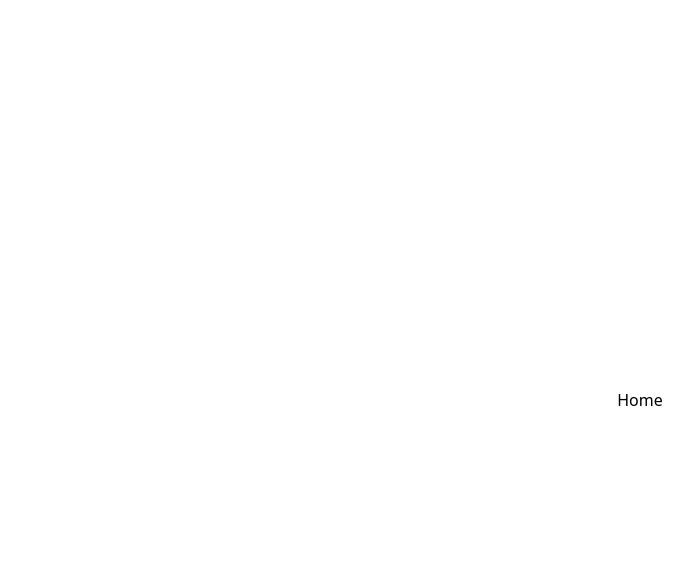
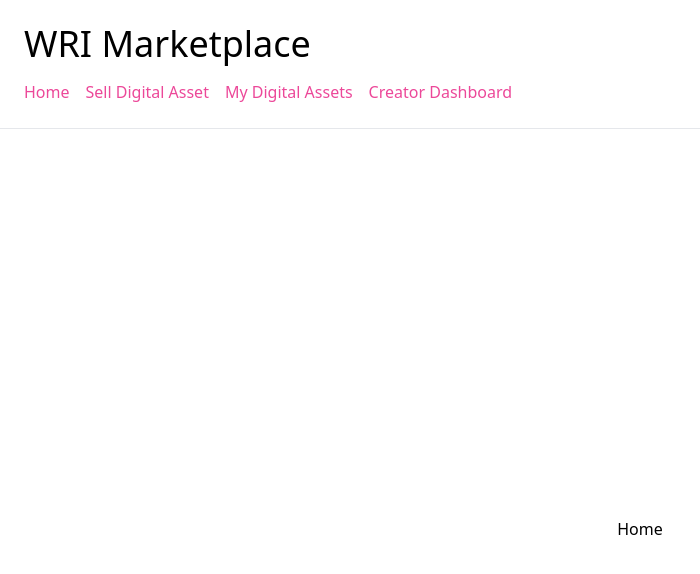
Before and after one commit to webroyit/n8m2p8-WRINFTMarketplace, a Next.js app: page / in a window 1280 px wide. Shown: the top 574 px of the page, without its empty margins (0-700 px from the left). Built offline with nearby package versions, Linux system fonts and the light colour scheme.

Commit message:
Add navbar

```diff
--- a/pages/_app.js
+++ b/pages/_app.js
@@ -1,7 +1,38 @@
+import Link from 'next/link'
 import '../styles/globals.css'
 
 function MyApp({ Component, pageProps }) {
-  return <Component {...pageProps} />
+  return (
+    <div>
+      <nav className="border-b p-6">
+        <p className="text-4xl font-bond">WRI Marketplace</p>
+        <div className="flex mt-4">
+          <Link href="/">
+            <a className="mr-4 text-pink-500">
+              Home
+            </a>
+          </Link>
+          <Link href="/create-item">
+            <a className="mr-4 text-pink-500">
+              Sell Digital Asset
+            </a>
+          </Link>
+          <Link href="/my-assets">
+            <a className="mr-4 text-pink-500">
+              My Digital Assets
+            </a>
+          </Link>
+          <Link href="/creator-dashboard">
+            <a className="mr-4 text-pink-500">
+              Creator Dashboard
+            </a>
+          </Link>
+        </div>
+      </nav>
+      <Component {...pageProps} />
+    </div>
+
+  )
 }
 
 export default MyApp
```
